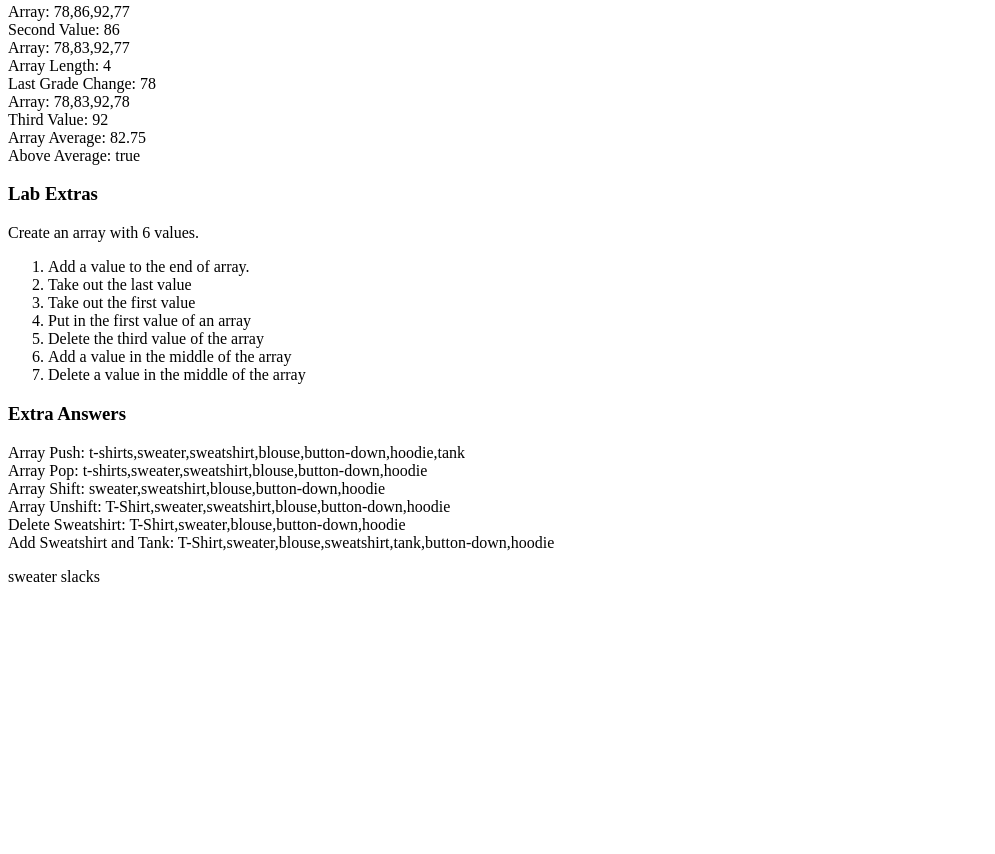
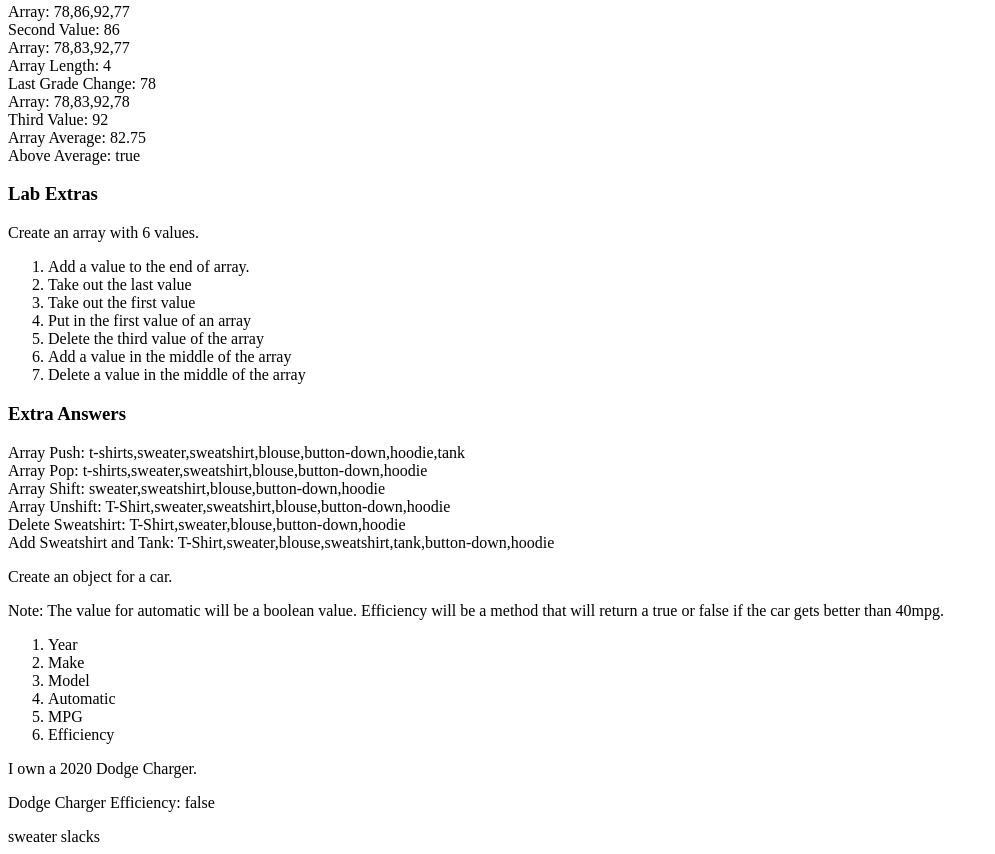
Before and after one commit to LeTrashCanJay/N220, a plain HTML site: page arraysStudents.html in a window 1280 px wide. Shown: the part 446-1300 px from the top of the page, without its empty margins (0-995 px from the left). Before the commit the page ends 1040 px from the top, so only its background shows below. Drawn offline with Linux system fonts and the light colour scheme.

Commit message:
Lab Work

```diff
--- a/arraysStudents.html
+++ b/arraysStudents.html
@@ -42,6 +42,20 @@
 <h3>Extra Answers</h3>
 <p id="extraAnswers"></p>
 
+<p>Create an object for a car.</p>
+<p>Note: The value for automatic will be a boolean value. Efficiency will be a method that will return a true or false if the car gets better than 40mpg.</p>
+
+<ol>
+  <li>Year</li>
+  <li>Make</li>
+  <li>Model</li>
+  <li>Automatic</li>
+  <li>MPG</li>
+  <li>Efficiency</li>
+</ol>
+
+<p id="car"></p>
+<p id="carEff"></p>
 
   <script src="arraysStudents.js"></script>
 
--- a/arraysStudents.js
+++ b/arraysStudents.js
@@ -61,3 +61,18 @@ const friend = {
 }
 
 console.log(friend.fullName()+ " is " + friend.age + " years old.");
+
+const car = {
+    year: 2020,
+    make: "Dodge",
+    model: "Charger",
+    automatic: false,
+    mpg: 19,
+    efficiency: function () {
+        return (this.mpg>40);
+    }
+}
+
+document.getElementById('car').innerHTML = "I own a " + car.year + " " + car.make + " " + car.model +".";
+
+document.getElementById('carEff').innerHTML = car.make + " "+car.model+" Efficiency: " + car.efficiency();
```
